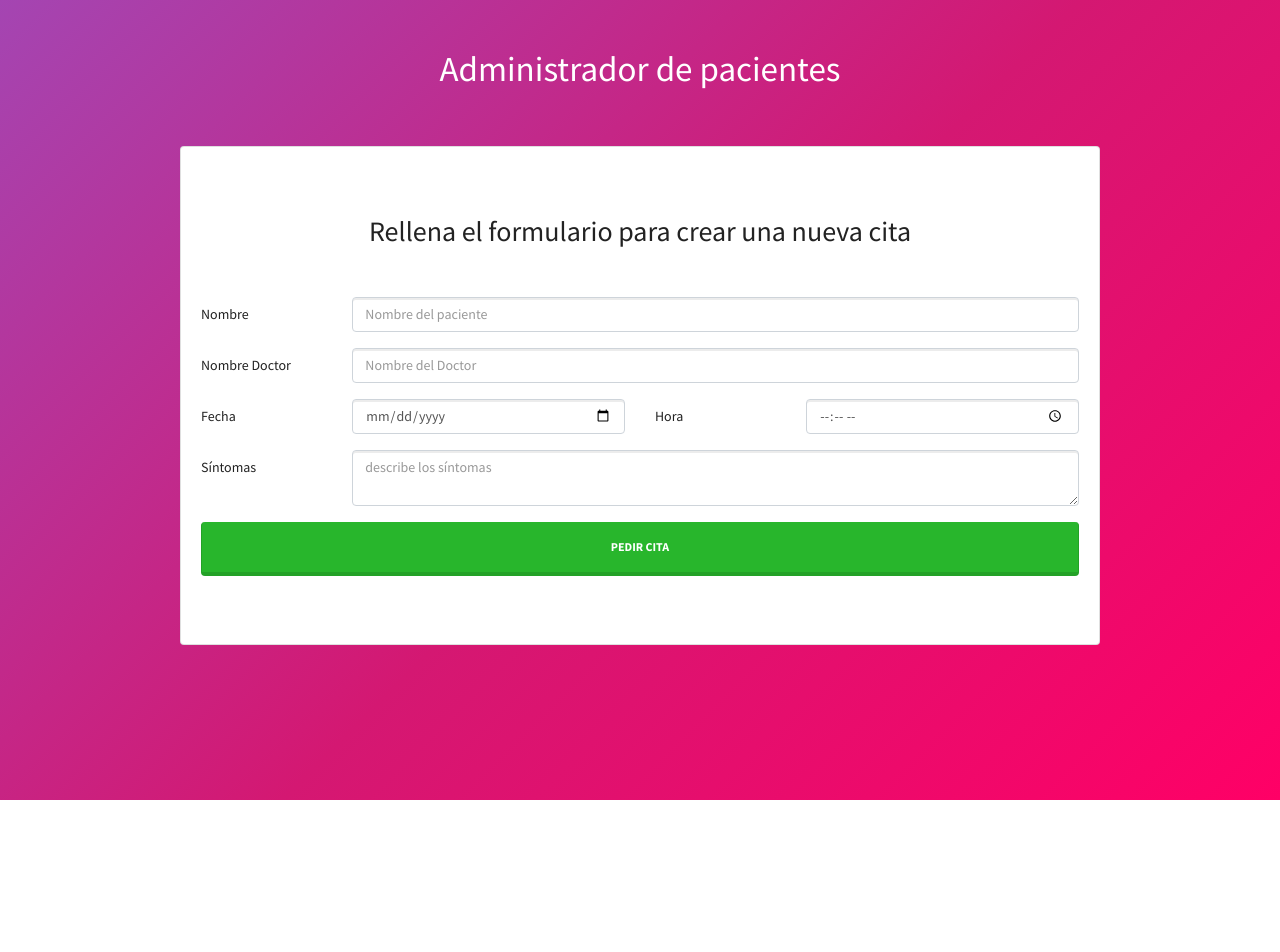
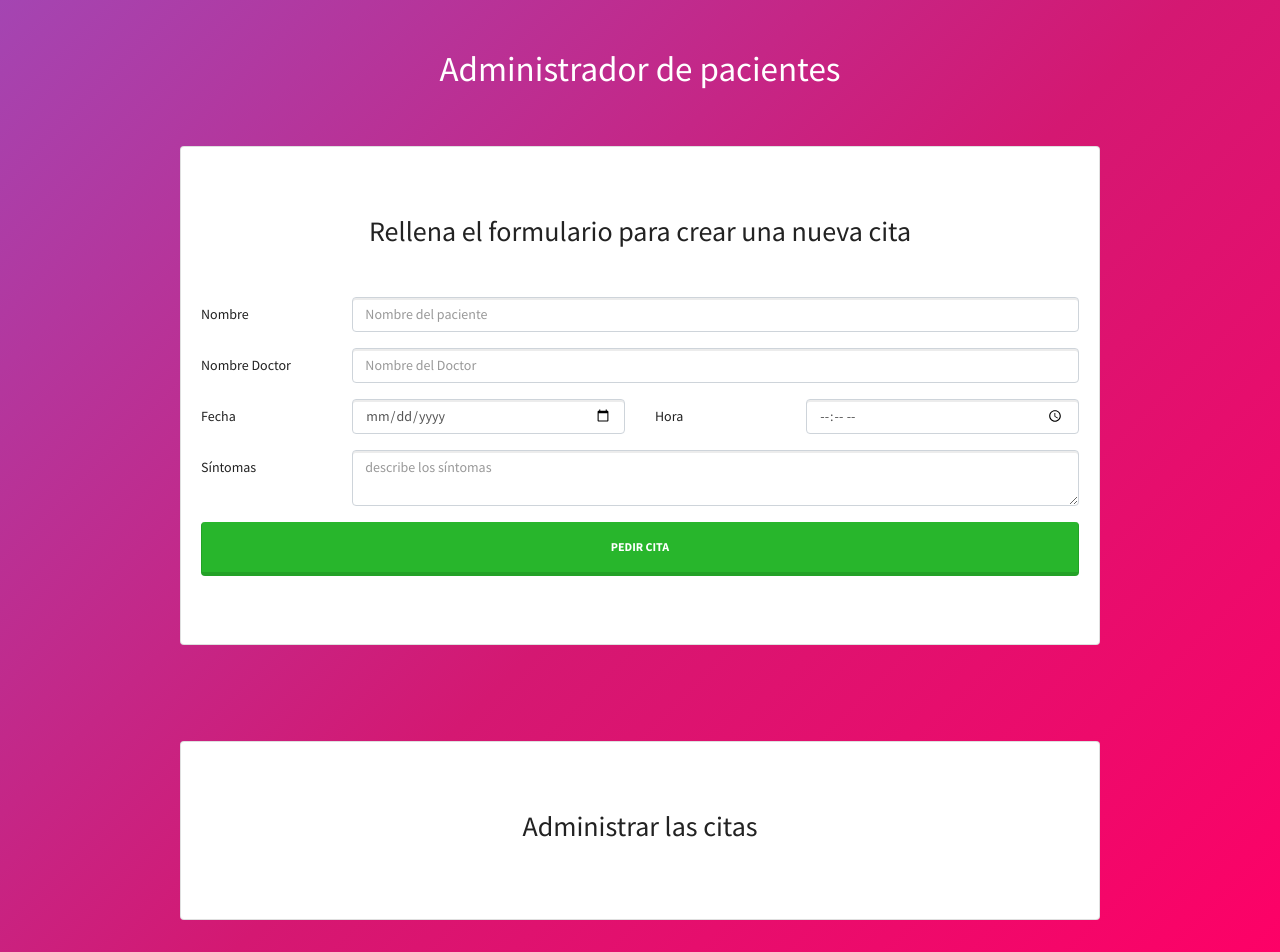
Before and after one commit to Naggas07/pacients-react, a React (Create React App) app: page / in a window 1280 px wide. Shown: the top 952 px of the page. Before the commit the page ends 800 px from the top, so only its background shows below. Built offline with nearby package versions, Linux system fonts and the light colour scheme.

Commit message:
add first componento to list cites

```diff
--- a/src/App.js
+++ b/src/App.js
@@ -2,6 +2,7 @@ import React, {Component} from 'react';
 import './bootstrap.min.css'
 import Header from './components/Header'
 import NewCite from './components/new-cite'
+import ListCites from './components/listCites'
 
 
 class App extends Component{
@@ -26,6 +27,9 @@ class App extends Component{
           <div className="col-md-10 mx-auto">
             <NewCite createNewCite={this.createNewCite} />
           </div>
+          <div className="mt-5 col-md-10 mx-auto">
+            <ListCites  cites={this.state.cites}/>
+          </div>
         </div>
       </div>
     )
--- /dev/null
+++ b/src/components/Cite.js
@@ -0,0 +1,11 @@
+import React from 'react';
+
+const Cite = ({cite}) => (
+    <div className="media mt-3">
+        <div className="media-body">
+            <h3 className="mt-0">{cite.name}</h3>
+        </div>
+    </div>
+)
+
+export default Cite
--- /dev/null
+++ b/src/components/listCites.js
@@ -0,0 +1,17 @@
+import React from 'react';
+import Cite from './Cite'
+
+const ListCites = ({cites}) => (
+    <div className="card mt-5 py-5">
+        <div className="card-body">
+            <h2 className="card-tittle text-center">Administrar las citas</h2>
+            <div className="cites-list">
+                {cites.map(cite => (
+                    <Cite key={cite.id} cite={cite}/>
+                ))}
+            </div>
+        </div>
+    </div>
+)
+
+export default ListCites
```
